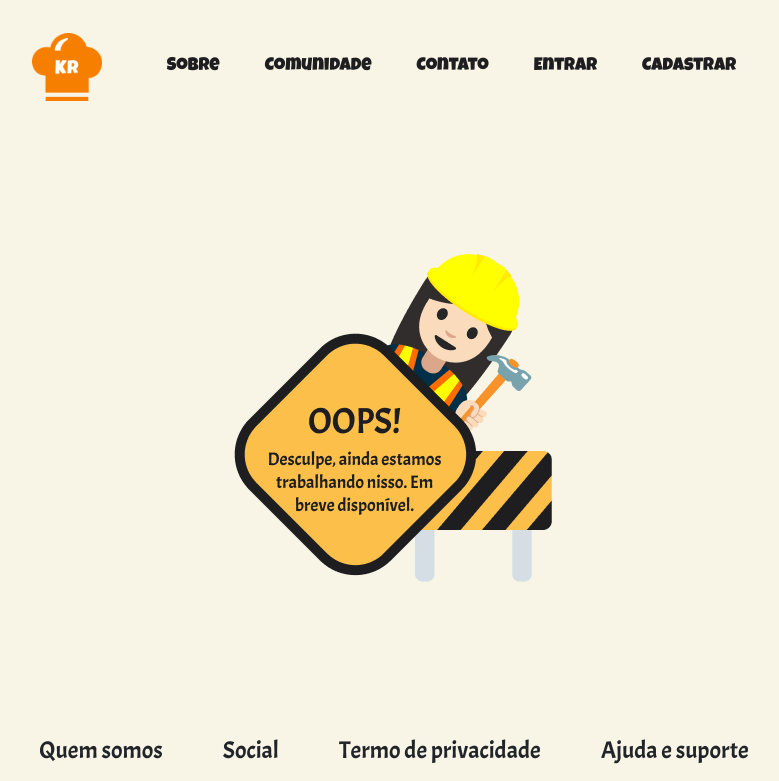
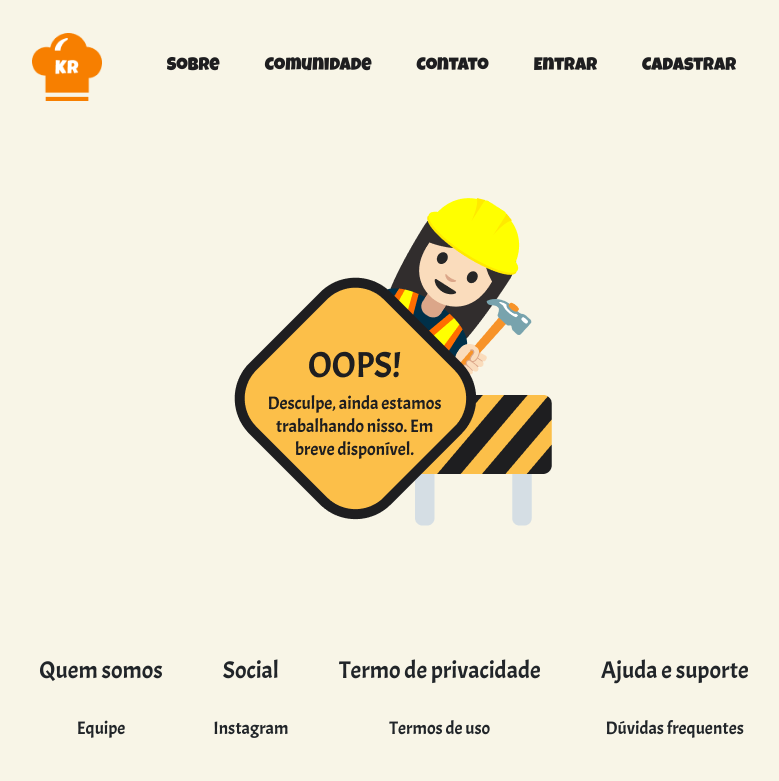
Before and after one commit to Kitchen-Road/KitchenRoad-Frontend, a React (Create React App) app in the folder app/: page /EmConstrucao in a window 1280 px wide. Shown: the top 781 px of the page, without its empty margins (246-1025 px from the left). Built offline with nearby package versions, Linux system fonts and the light colour scheme.

Commit message:
melhoria na disposição de components

```diff
--- a/app/src/assets/css/construction.scss
+++ b/app/src/assets/css/construction.scss
@@ -1,4 +1,4 @@
 .img-construcao{
-    margin-top: 10vh;
-    margin-bottom: 10vh;
+    margin-top: 3vh;
+    margin-bottom: 7vh;
 }
```
